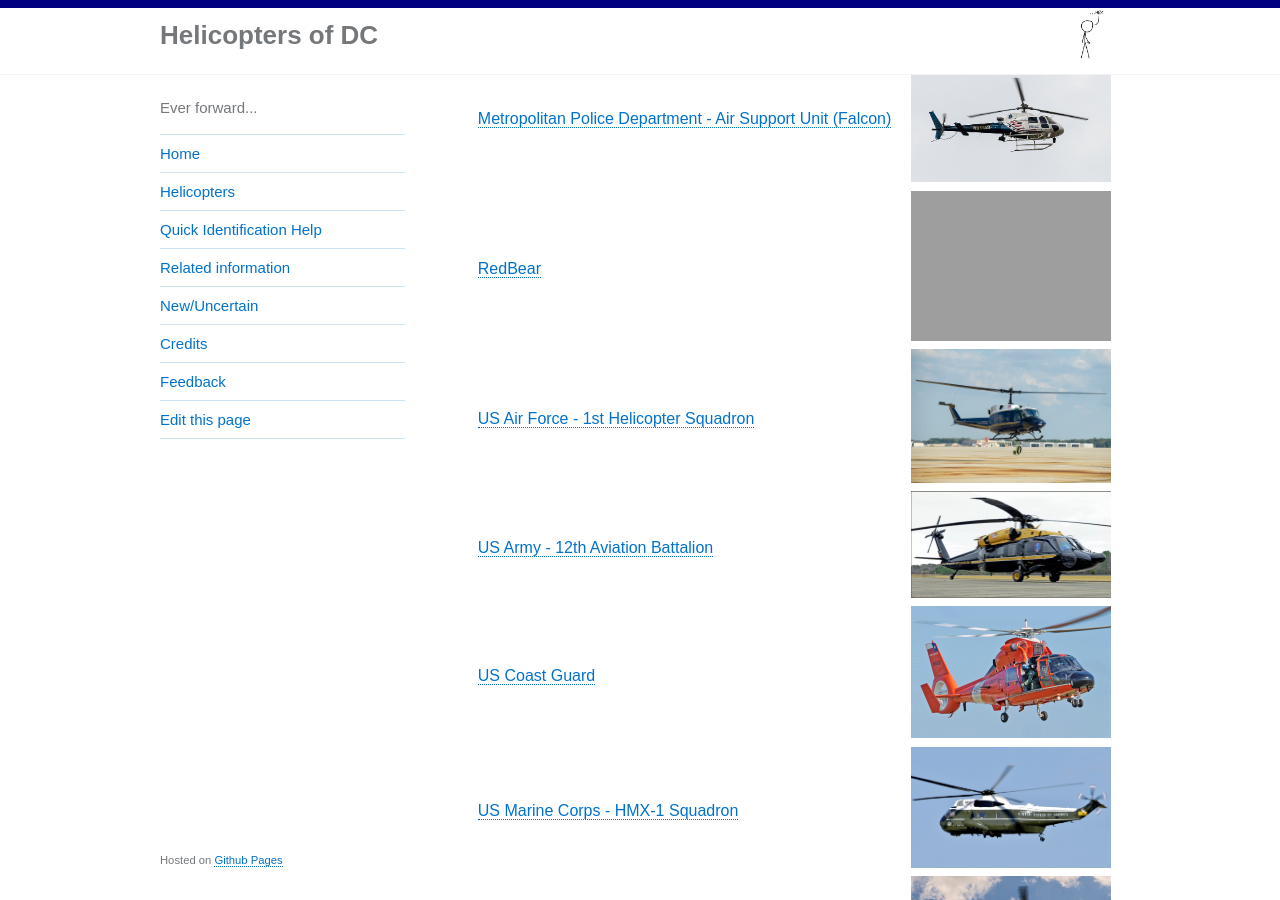
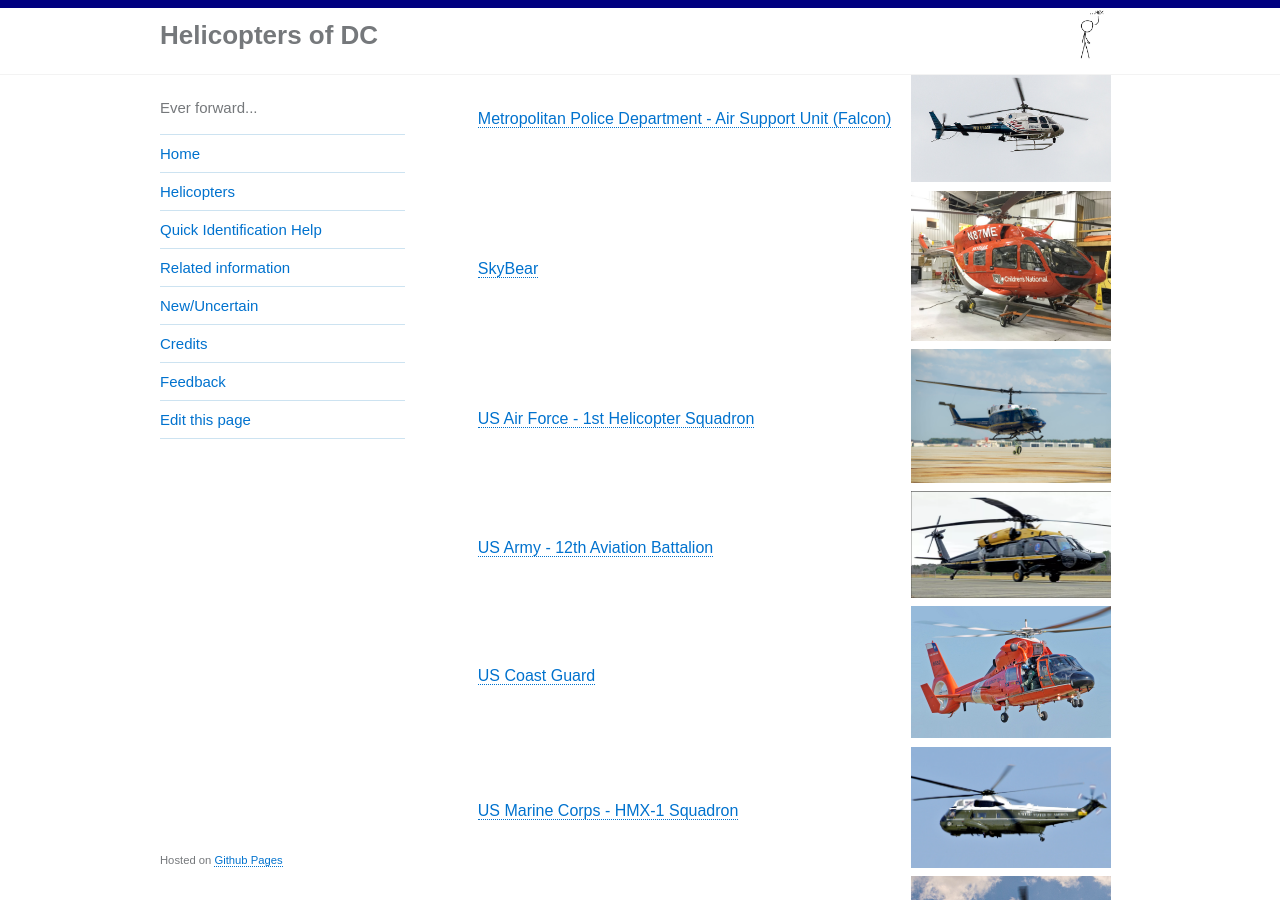
Before and after one commit to gbinal/dc-helicopters, a Jekyll site: the page built from index.md, in a window 1280 px wide and 900 px high, scrolled down 354 px. Built offline with Jekyll 4.4.1, drawn with Linux system fonts in a browser that asks for light colours.

Commit message:
fixing name

```diff
--- a/_helicopters/redbear.md
+++ b/_helicopters/redbear.md
@@ -1,6 +1,6 @@
 ---
-title: RedBear
-image: /pictures/redbear.jpg
+title: SkyBear
+image: /pictures/skybear.jpg
 ---
 
 ### Summary
```
